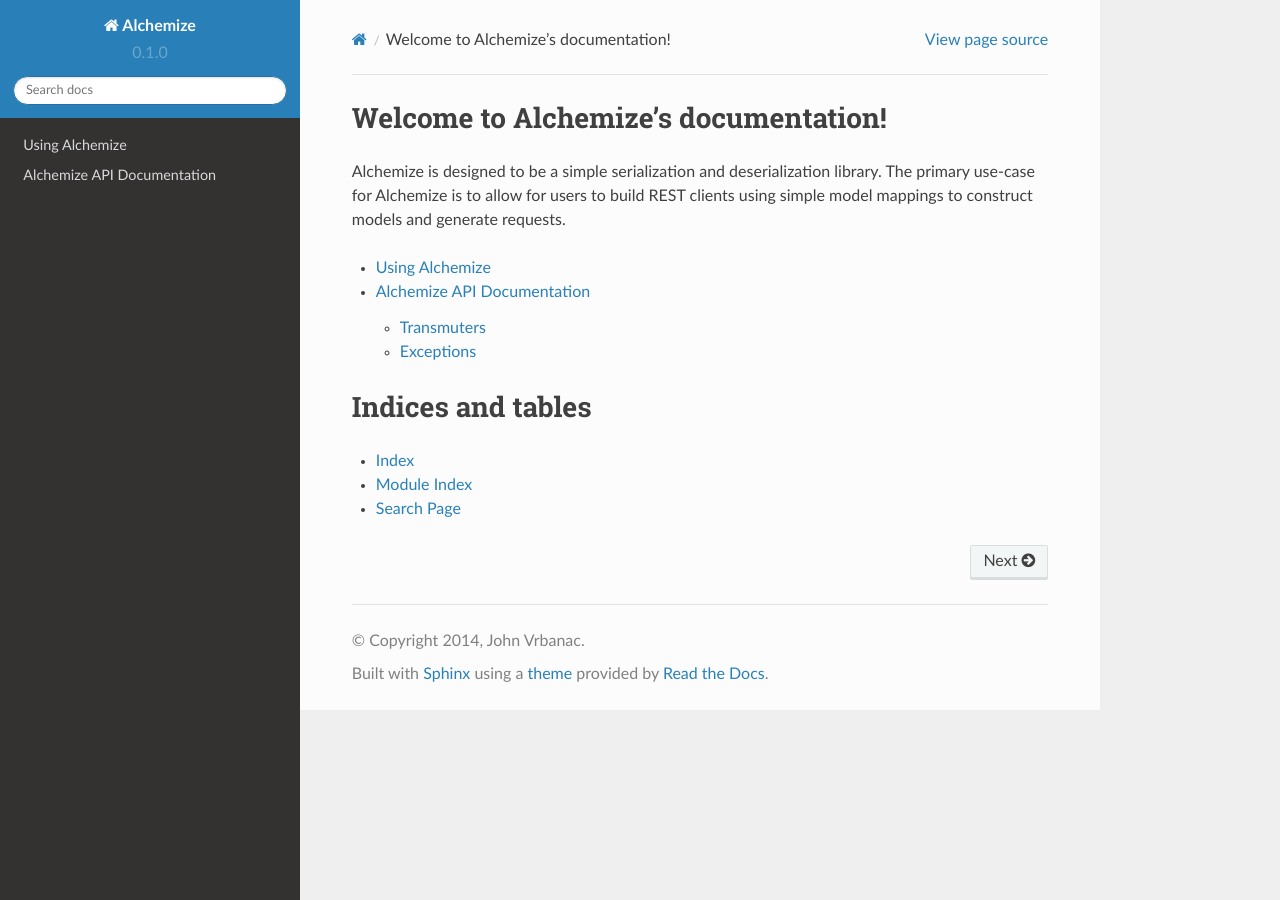
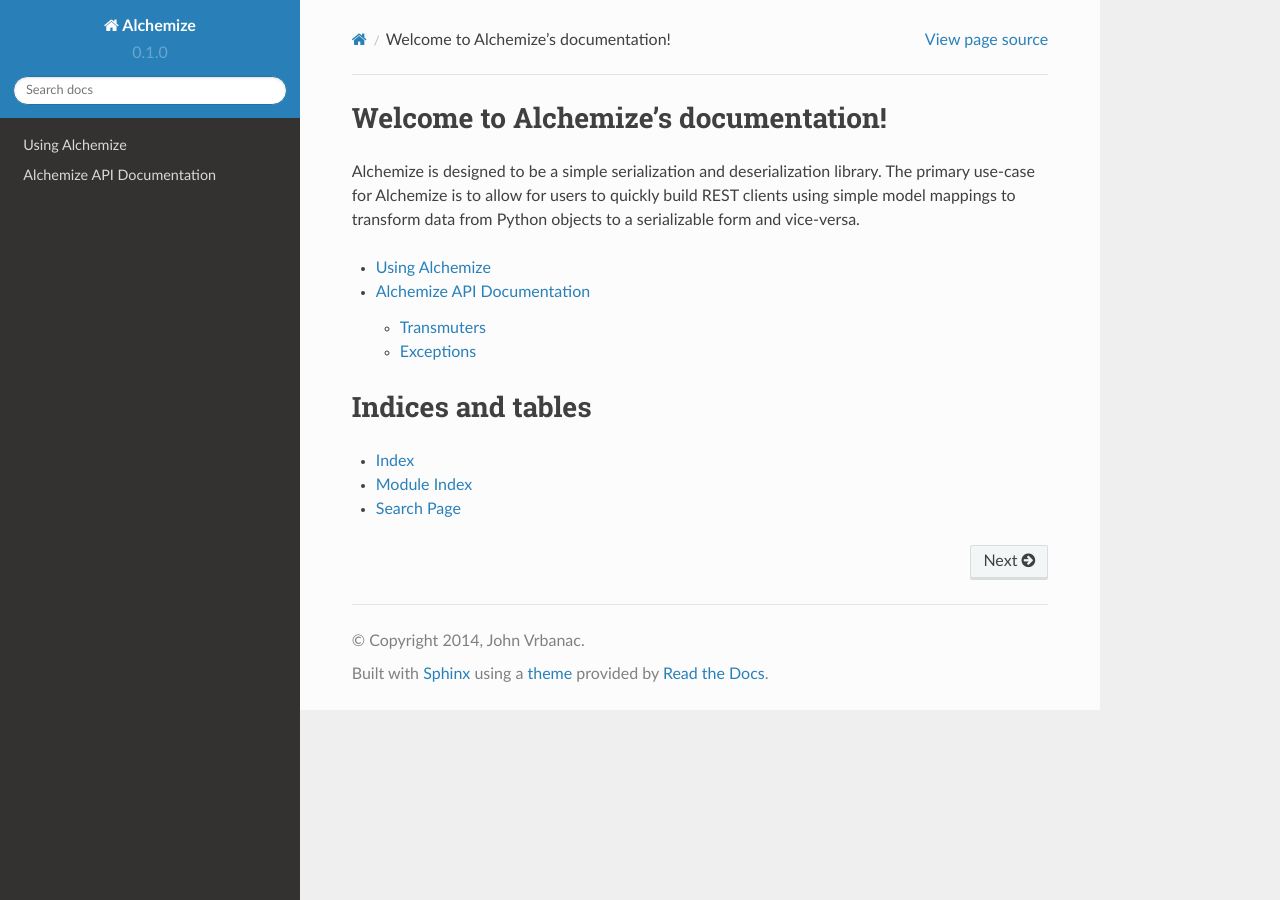
Before and after one commit to jmvrbanac/alchemize, a Sphinx documentation site: the page built from docs/index.rst, in a window 1280 px wide. Built offline with Sphinx 7.4.7 and the Read the Docs theme 2.0.0, drawn with Linux system fonts in a browser that asks for light colours.

Commit message:
Changing verbage on the welcome text

```diff
--- a/docs/index.rst
+++ b/docs/index.rst
@@ -3,8 +3,8 @@
 
 Alchemize is designed to be a simple serialization and deserialization
 library. The primary use-case for Alchemize is to allow for users to
-build REST clients using simple model mappings to construct models and
-generate requests.
+quickly build REST clients using simple model mappings to transform
+data from Python objects to a serializable form and vice-versa.
 
 .. toctree::
    :maxdepth: 2
```
